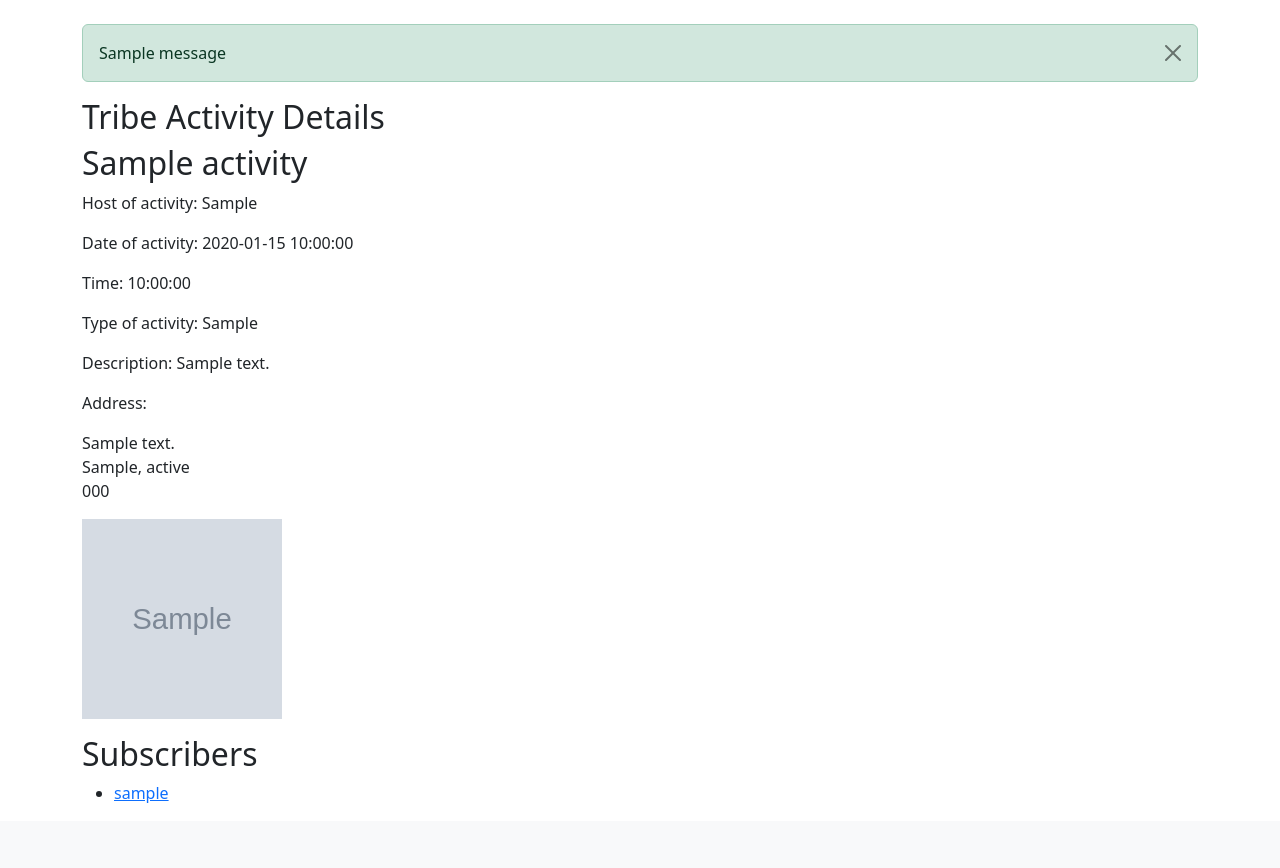
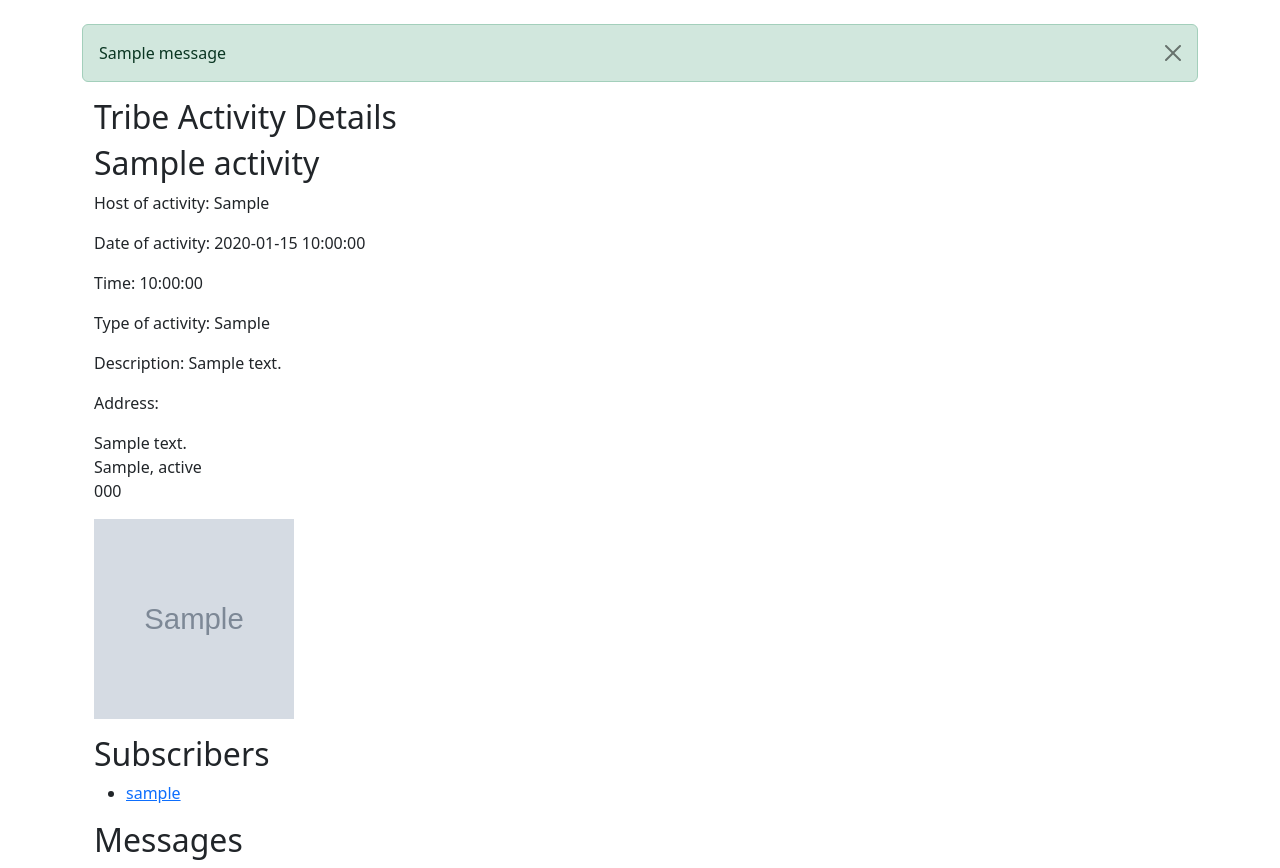
Before and after one commit to askjjeevs/final-project-, a Flask app: page /activities/1 in a window 1280 px wide. Shown: the part 56-924 px from the top of the page. Before the commit the page ends 859 px from the top, so only its background shows below. Run offline with Flask 2, Linux system fonts and the light colour scheme; the visitor is signed in with stand-in values (Sample User, id 1); tables that the repository leaves empty hold one stand-in row (values such as "Sample post"); grey boxes marked "Sample" are stand-in pictures; one stand-in notice (Sample message) is shown; some libraries are stand-ins or nearby versions.

Commit message:
Added Message board on activity page with React

```diff
--- a/crud.py
+++ b/crud.py
@@ -1,6 +1,6 @@
 """Crud operations"""
 
-from model import db, User, Address, Activity, Subscriber, connect_to_db
+from model import db, User, Address, Activity, Subscriber, Message, connect_to_db
 
  # USERS
 def create_user(username, email, password, fname, address_id, lname, user_image_path=None, user_description=None):
@@ -96,9 +96,19 @@ def get_all_subscribers(activity_id):
 
     return Subscriber.query.all(activity_id)
 
-# def get_subscriber_by_user_and_activity(user_id, activity_id):
-#     subscriber = Subscriber.query.filter_by(user_id=user_id, activity_id=activity_id).first()
-#     return subscriber
+# MESSAGES
+
+def create_message(activity_id, user_id, created_datetime, message_text):
+    """Create and return a message"""
+
+    message = Message(activity_id=activity_id, user_id=user_id, created_datetime=created_datetime, message_text=message_text)
+    return message
+
+
+def get_messages_by_activityId(activity_id):
+    """Create and return a message"""
+
+    return Message.query.filter(Activity.activity_id == activity_id).join(User).all()
 
 
 if __name__ == '__main__':
--- a/model.py
+++ b/model.py
@@ -25,6 +25,8 @@ class User(db.Model):
     activities = db.relationship("Activity", secondary="subscribers", back_populates="users")
     # allows one to see the activites_created by a specific user
     activities_created = db.relationship("Activity", back_populates="creator")
+    # one user can post more than one message
+    messages = db.relationship("Message", back_populates="user")
 
 
     def __repr__(self):
@@ -51,6 +53,8 @@ class Activity(db.Model):
     users = db.relationship("User", secondary="subscribers", back_populates="activities")
     # allows one to see the activities that a user has created.
     creator = db.relationship("User", back_populates="activities_created")
+    # many messages for many activities
+    messages = db.relationship("Message", back_populates="activities")
 
     def __repr__(self):
         return f"<Activity activity_id={self.activity_id}  activity_date={self.activity_date} activity_name={self.activity_name} subscribers={self.users}>"
@@ -100,6 +104,34 @@ class Address(db.Model):
     def __repr__(self):
         return f"<Address address_id={self.address_id} street_address={self.street_address}>"
 
+class Message(db.Model):
+    """One user can post many messages about many activities"""
+
+    __tablename__ = "messages"
+
+    message_id = db.Column(db.Integer, primary_key=True, autoincrement=True)
+    activity_id = db.Column(db.Integer,  db.ForeignKey("activities.activity_id"), nullable=True)
+    user_id = db.Column(db.Integer, db.ForeignKey("users.user_id"), nullable=True)
+    created_datetime = db.Column(db.DateTime, nullable=True)
+    message_text = db.Column(db.Text)
+
+    # one user can post more than one message
+    user = db.relationship("User", back_populates="messages")
+    # more than one message can be posted about more than one activity
+    activities= db.relationship("Activity", back_populates="messages")
+
+    def __repr__(self):
+        return f"<Message message_id={self.message_id} message_text={self.message_text}>"
+
+    def to_json(self):
+        return {
+            "message_text": self.message_text,
+            "user_name": self.user.fname + " " + self.user.lname,
+            "created_datetime": self.created_datetime,
+            "user_image":self.user.user_image_path
+        }
+
+
 def connect_to_db(flask_app, db_uri="postgresql:///activity_matcher", echo=False):
     flask_app.config["SQLALCHEMY_DATABASE_URI"] = db_uri
     flask_app.config["SQLALCHEMY_ECHO"] = echo
--- a/seed_database.py
+++ b/seed_database.py
@@ -93,5 +93,8 @@ for idx in range(10):
     subscriber = Subscriber(activity_id=activity.activity_id, user_id=user.user_id)
     subscribers_in_db.append(subscriber)
 
+# messages_in_db = []
+
+
 db.session.add_all(subscribers_in_db)
 db.session.commit()
--- a/server.py
+++ b/server.py
@@ -1,5 +1,6 @@
 from flask import (Flask, render_template, request, flash, session, redirect, jsonify, json)
 from model import db,  User, Address, Activity, Subscriber, connect_to_db
+from datetime import datetime
 import crud as crud
 import cloudinary.uploader
 import os
@@ -194,6 +195,32 @@ def create_activities():
 
     return redirect("/users/"+str(session["user_id"]))
 
+
+@app.route("/messages", methods=["POST"])
+def create_activity_message():
+    """Create activity message"""
+    json = request.get_json()
+    activity_id = json.get("activity_id")
+    user_id = int(session["user_id"])
+    created_datetime = datetime.now()
+    message_text = json.get("message_text")
+
+    message = crud.create_message(activity_id, user_id, created_datetime, message_text)
+    db.session.add(message)
+    db.session.commit()
+
+    return jsonify({'status': 200, 'success': True, "msg": "You have created a message"})
+
+
+@app.route("/messages/<activity_id>")
+def display_activity_message(activity_id):
+
+    messages = crud.get_messages_by_activityId(activity_id)
+
+    records = [message.to_json() for message in messages]
+
+    return jsonify({'status': 200, 'success': True, "messages": records})
+
 @app.route("/update_activity/<activity_id>")
 def display_update_activity(activity_id):
     """Display the update activity page"""
@@ -201,7 +228,6 @@ def display_update_activity(activity_id):
     activity = crud.get_activity_by_id(activity_id)
 
     return render_template("update_activity.html", activity=activity)
-
 
 @app.route("/update_activities", methods=["POST"])
 def update_activities():
@@ -242,6 +268,7 @@ def display_activity_details(activity_id):
     """View activity details page"""
 
     activity = crud.get_activity_by_id(activity_id)
+    print("sdfsdfdsfsdf", activity)
 
     is_logged_in_user_subscribed = False
     if "user_id" in session:
--- a/templates/activity_details.html
+++ b/templates/activity_details.html
@@ -11,6 +11,7 @@
 
 
 {% block body %}
+<div class="container-fluid">
 	<h2>Tribe Activity Details</h2>
 	<h2>{{ activity.activity_name }}</h2>
 	<p>Host of activity: {{ activity.creator.fname }}</p>
@@ -46,8 +47,19 @@
 				<p>No subscribers yet.</p>
 			{% endif %}
 		</div>
-	<div id="subscribe-section" data-logged-in-user="{{ is_logged_in_user_subscribed }}" data-activity-id="{{ activity.activity_id }}"></div>
+		<div id="subscribe-section" data-logged-in-user="{{ is_logged_in_user_subscribed }}"
+				data-activity-id="{{ activity.activity_id }}"></div>
+
+	</div>
+	<div>
+		<h2>Messages</h2>
+		<div id="activity-messages"
+			data-activity-id="{{ activity.activity_id }}"></div>
+	</div>
+</div>
 
 <script type="text/jsx" src="/static/jsx/subscribe.jsx"></script>
+<script type="text/jsx" src="/static/jsx/messages.jsx"></script>
+
 
 {% endblock %}
```
Lines whose indentation alone changed are shown as unchanged.
